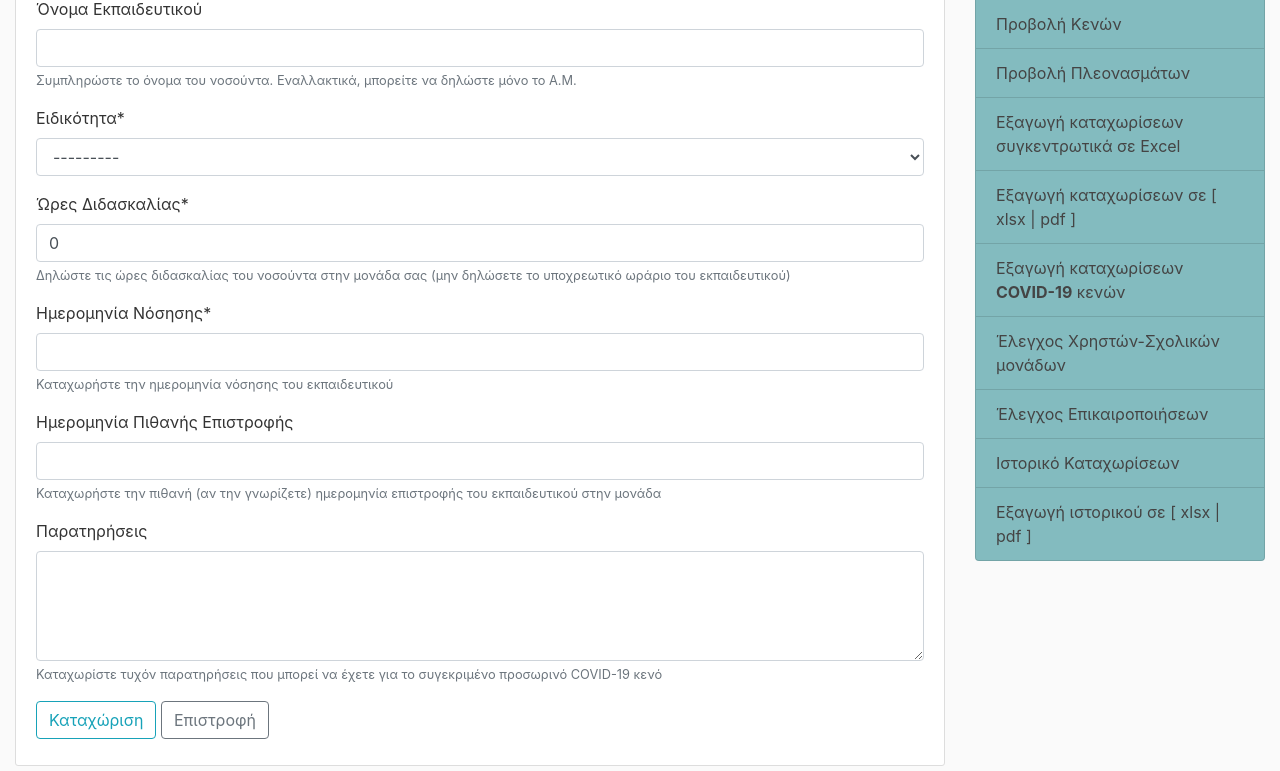
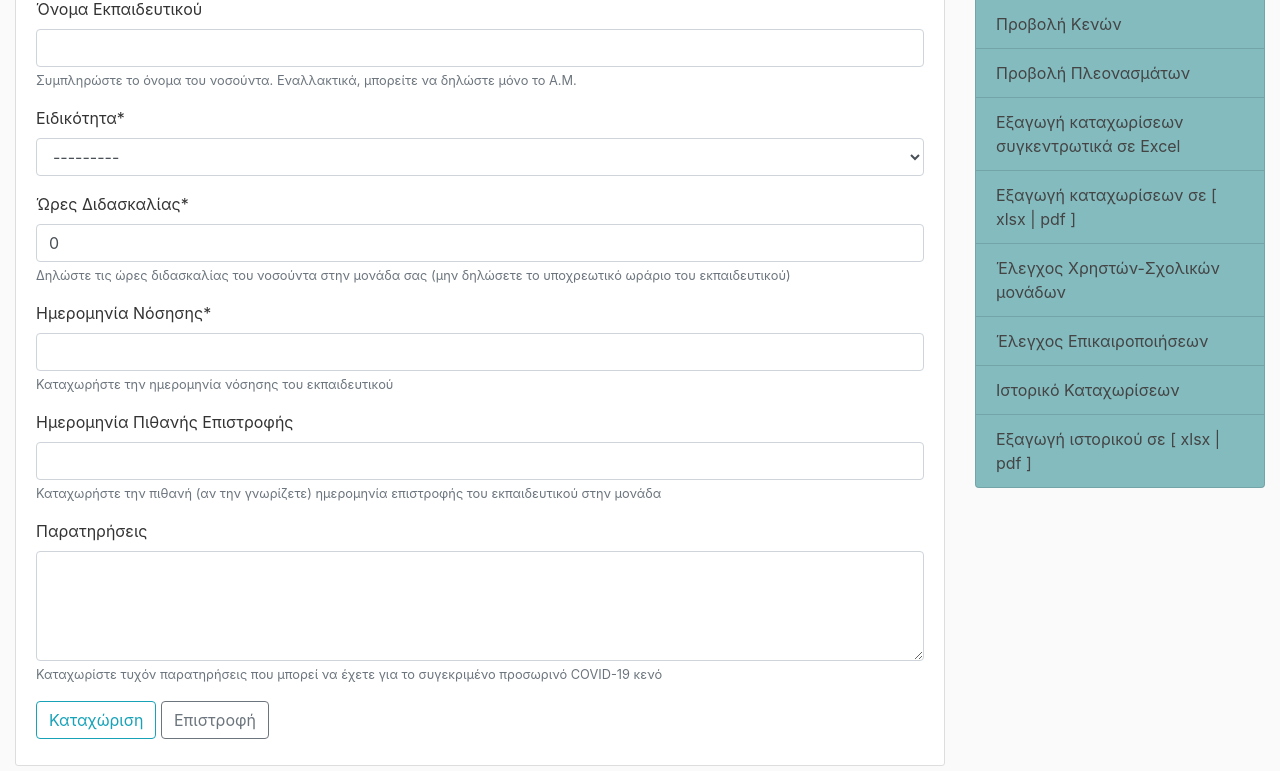
Before and after one commit to dideher/vacancies, a Django app: page /covid19entry/new/ in a window 1280 px wide. Shown: the part 521-1292 px from the top of the page. Run offline with Django 3.2, Linux system fonts and the light colour scheme; a user stored in the database is signed in; tables that the repository leaves empty hold one stand-in row (values such as "Sample post"); parts of the project's set-up code (start-up, migrations or seed data) failed here and were passed over; some libraries are stand-ins or nearby versions.

Commit message:
(#59) disabled links as the interesting party no longer has interest on the app

```diff
--- a/app/main_app/templates/main_app/base.html
+++ b/app/main_app/templates/main_app/base.html
@@ -137,9 +137,9 @@
                                 <a class="sidebar-item" href="{% url 'pdfs:pdf_entries' %}">pdf</a> ]
                             </span>
                         </li>
-                        <li class="list-group-item list-group-item-light sidebar">
-                            <a class="sidebar-item" href="{% url 'covid19:covid19_export_entries_xls' %}">Εξαγωγή καταχωρίσεων <strong>COVID-19</strong> κενών</a>
-                        </li>
+<!--                        <li class="list-group-item list-group-item-light sidebar">-->
+<!--                            <a class="sidebar-item" href="{% url 'covid19:covid19_export_entries_xls' %}">Εξαγωγή καταχωρίσεων <strong>COVID-19</strong> κενών</a>-->
+<!--                        </li>-->
                         <li class="list-group-item list-group-item-light sidebar">
                             <a class="sidebar-item" href="{% url 'schools:check_schools' %}">Έλεγχος Χρηστών-Σχολικών
                                 μονάδων</a>
@@ -161,14 +161,14 @@
             {% else %}
                 <div class="col-md-3">
 
-                    <ul class="list-group mb-2">
-                        <li class="list-group-item list-group-item-light sidebar">
-                            <a class="sidebar-item" href="{% url 'covid19:covid19_entries' %}">
-                                <i class="bi bi-shield-exclamation"></i>
-                                <strong>Διαχείριση Κενών COVID-19</strong>
-                            </a>
-                        </li>
-                    </ul>
+<!--                    <ul class="list-group mb-2">-->
+<!--                        <li class="list-group-item list-group-item-light sidebar">-->
+<!--                            <a class="sidebar-item" href="{% url 'covid19:covid19_entries' %}">-->
+<!--                                <i class="bi bi-shield-exclamation"></i>-->
+<!--                                <strong>Διαχείριση Κενών COVID-19</strong>-->
+<!--                            </a>-->
+<!--                        </li>-->
+<!--                    </ul>-->
 
                     <ul class="list-group">
                         <li class="list-group-item list-group-item-light sidebar">
```
